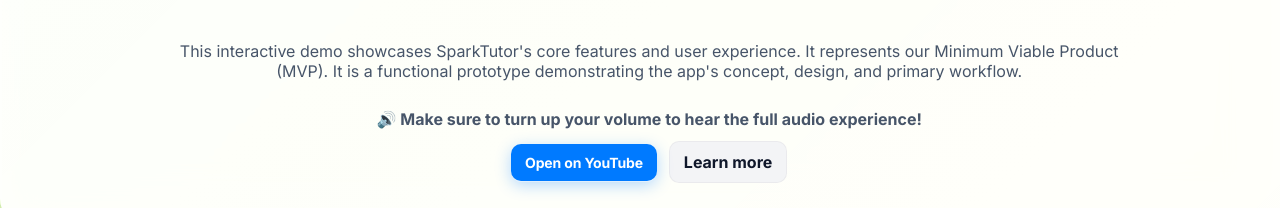
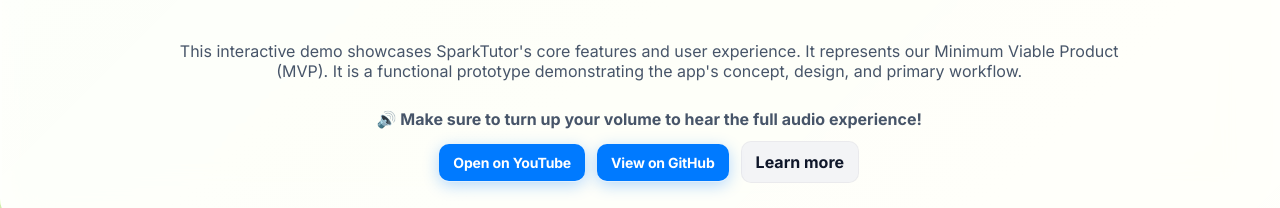
Before and after one commit to akin-bh/sparktutor, a plain HTML site: page index.html in a window 1280 px wide. Shown: the part 615-823 px from the top of the page. Drawn offline with Linux system fonts and the light colour scheme.

Commit message:
Add 'View on GitHub' button next to YouTube link in demo section

```diff
--- a/index.html
+++ b/index.html
@@ -55,6 +55,7 @@
                     <p class="lead"><strong>🔊 Make sure to turn up your volume to hear the full audio experience!</strong></p>
                     <div class="demo-actions">
                         <a class="primary" href="https://www.youtube.com/watch?v=4j6ke9dORpE" target="_blank" rel="noopener">Open on YouTube</a>
+                        <a class="primary" href="https://github.com/akin-bh/sparktutor" target="_blank" rel="noopener">View on GitHub</a>
                         <a class="btn" href="#hero-why">Learn more</a>
                     </div>
                 </div>
```
